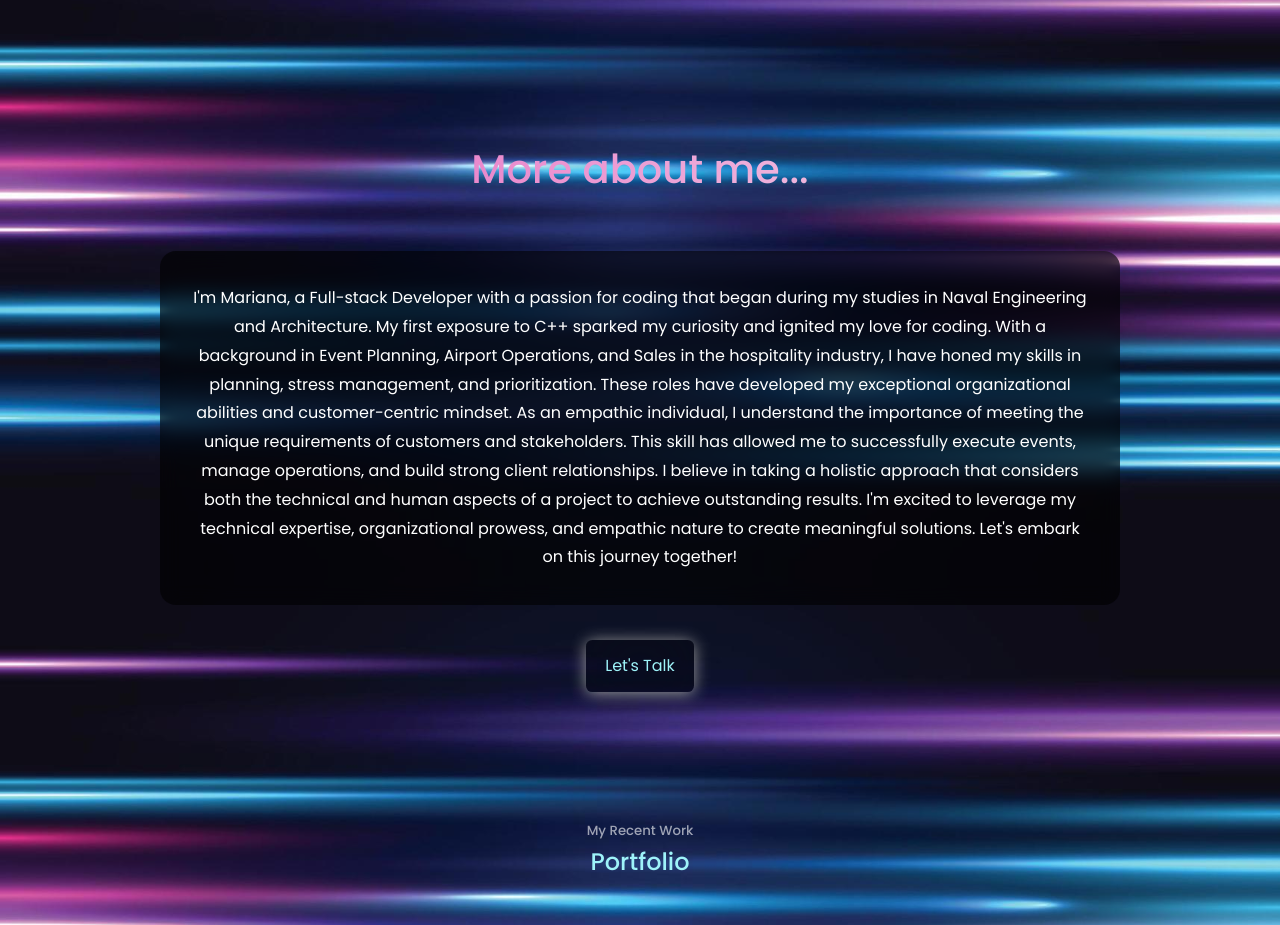
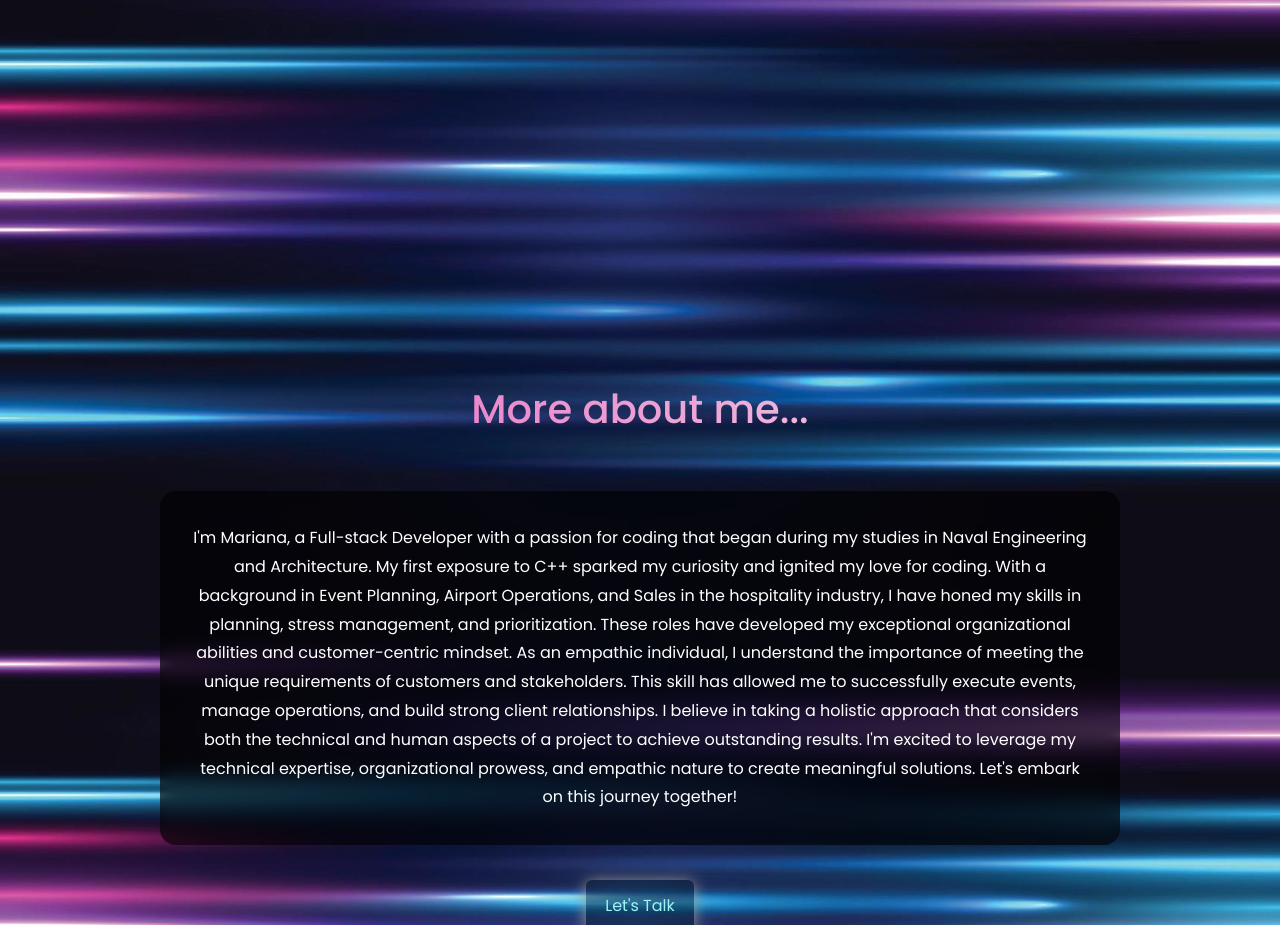
Before and after one commit to marianamedeirosfranco/portfolio, a React (Create React App) app: page / in a window 1280 px wide. Shown: the part 900-1825 px from the top of the page. Built offline with nearby package versions, Linux system fonts and the light colour scheme.

Commit message:
css changes

```diff
--- a/src/components/about/about.css
+++ b/src/components/about/about.css
@@ -24,7 +24,7 @@
 
 #about > h1 {
   text-align: center;
-  margin-top: 10rem;
+  margin-top: 25rem;
   margin-bottom: 3rem;
   background: linear-gradient(to right, #e34bb5, #f5f3f4);
   -webkit-background-clip: text;
```
